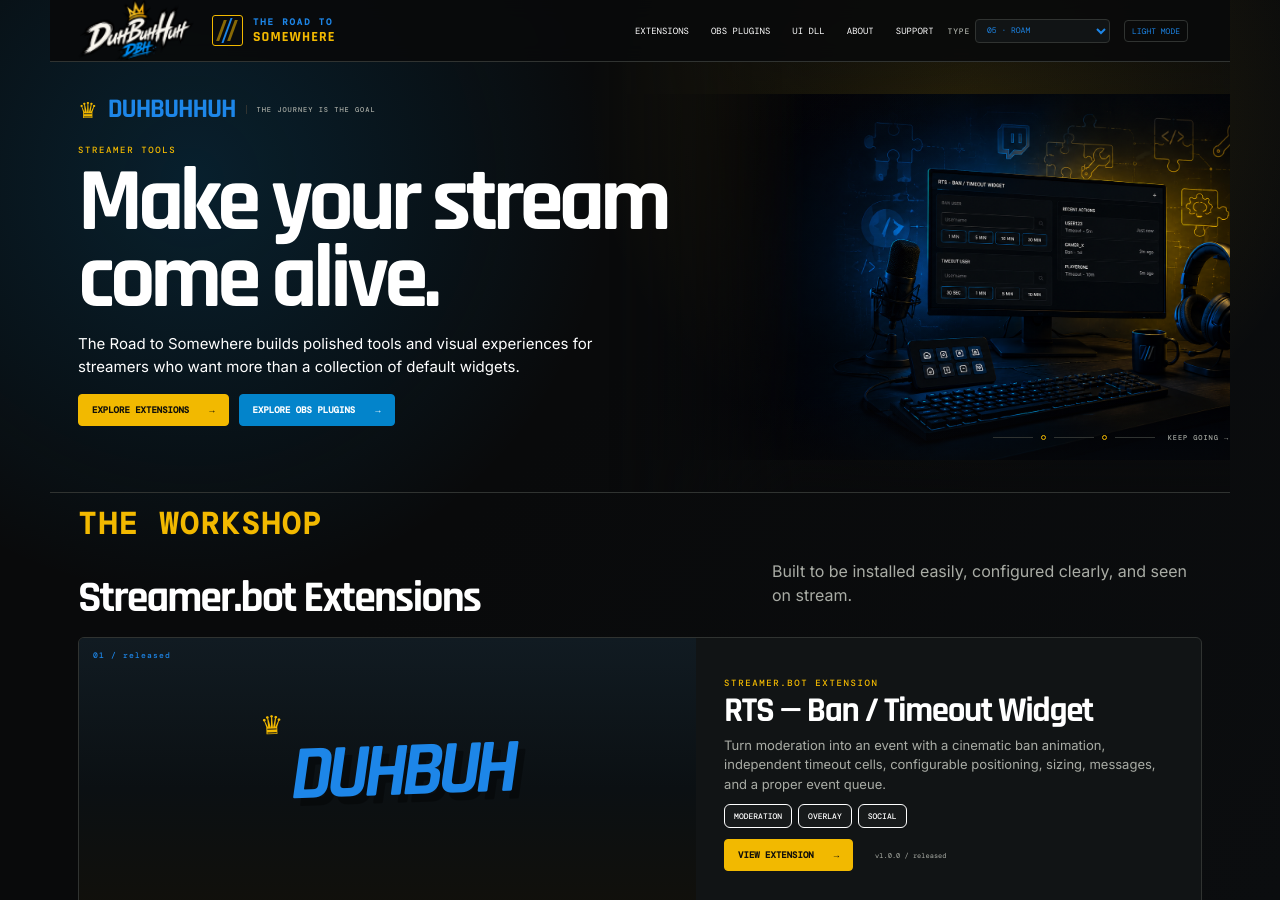
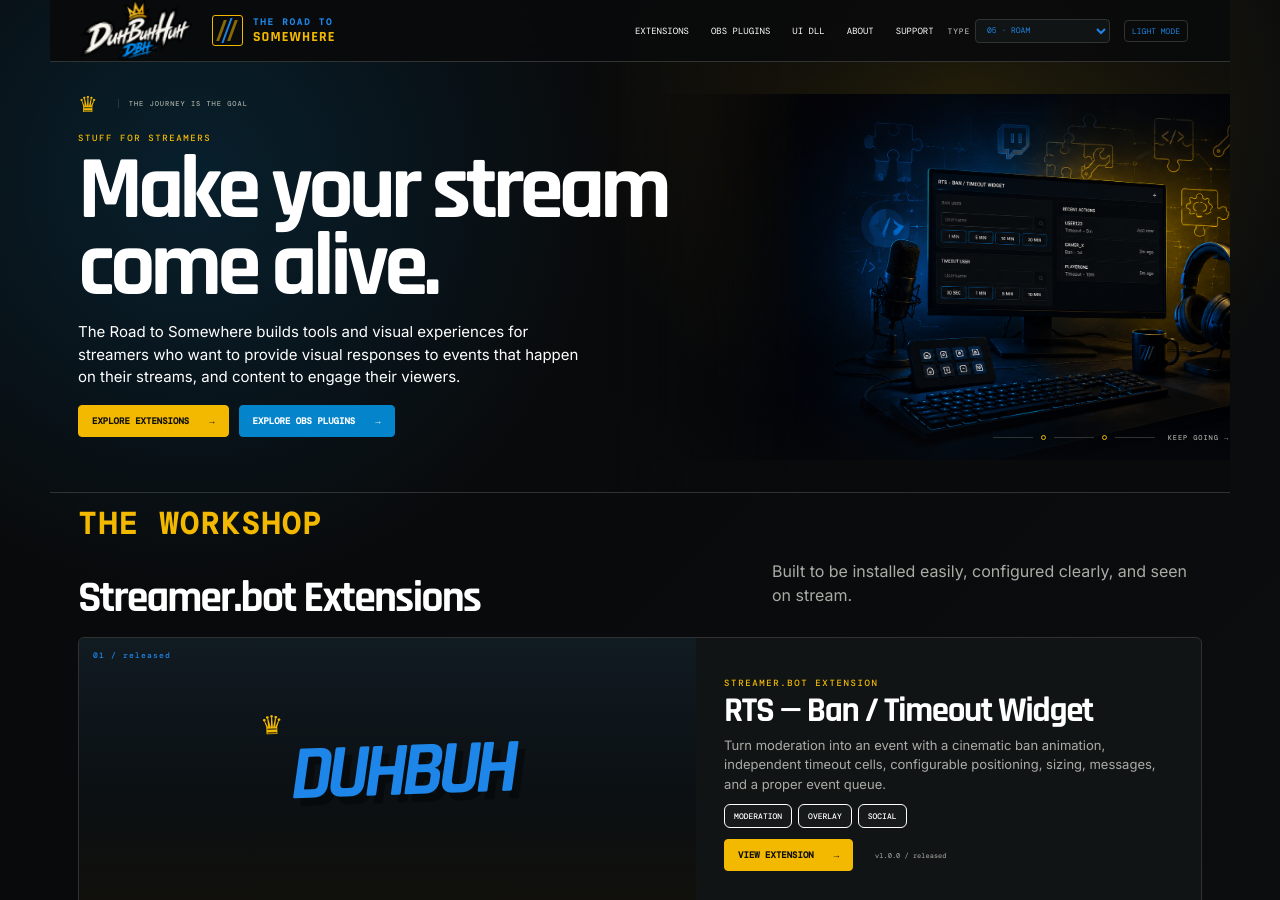
Before and after one commit to DizzyBHigh/road-to-somewhere, a Jekyll site: the page built from index.html, in a window 1280 px wide and 900 px high. Built offline with Jekyll 4.4.1, drawn with Linux system fonts in a browser that asks for light colours; a script that is not in the unit is left out.

Commit message:
Revise hero section content in home.json
Updated hero section with new brand, eyebrow, copy, and primaryHref values.

```diff
--- a/_data/home.json
+++ b/_data/home.json
@@ -1,13 +1,13 @@
 {
   "hero": {
-    "brand": "DuhBuhHuh",
+    "brand": "",
     "tagline": "THE JOURNEY IS THE GOAL",
-    "eyebrow": "STREAMER TOOLS",
+    "eyebrow": "Stuff for Streamers",
     "title": "Make your stream",
     "titleAccent": "come alive.",
-    "copy": "The Road to Somewhere builds polished tools and visual experiences for streamers who want more than a collection of default widgets.",
+    "copy": "The Road to Somewhere builds tools and visual experiences for streamers who want to provide visual responses to events that happen on their streams, and content to engage their viewers.",
     "primaryAction": "Explore extensions",
-    "primaryHref": "#extensions",
+    "primaryHref": "/extensions/",
     "secondaryAction": "Explore OBS plugins",
     "secondaryHref": "/obs-plugins/",
     "routeLabel": "KEEP GOING →"
```
